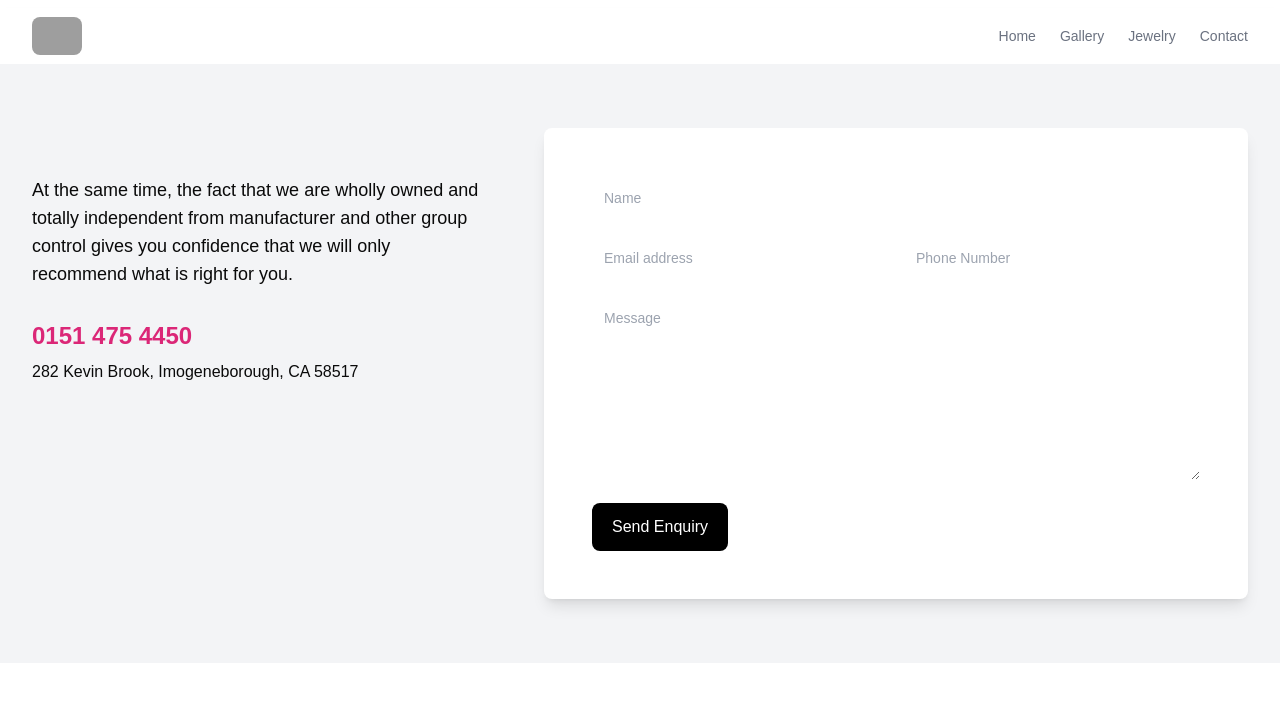
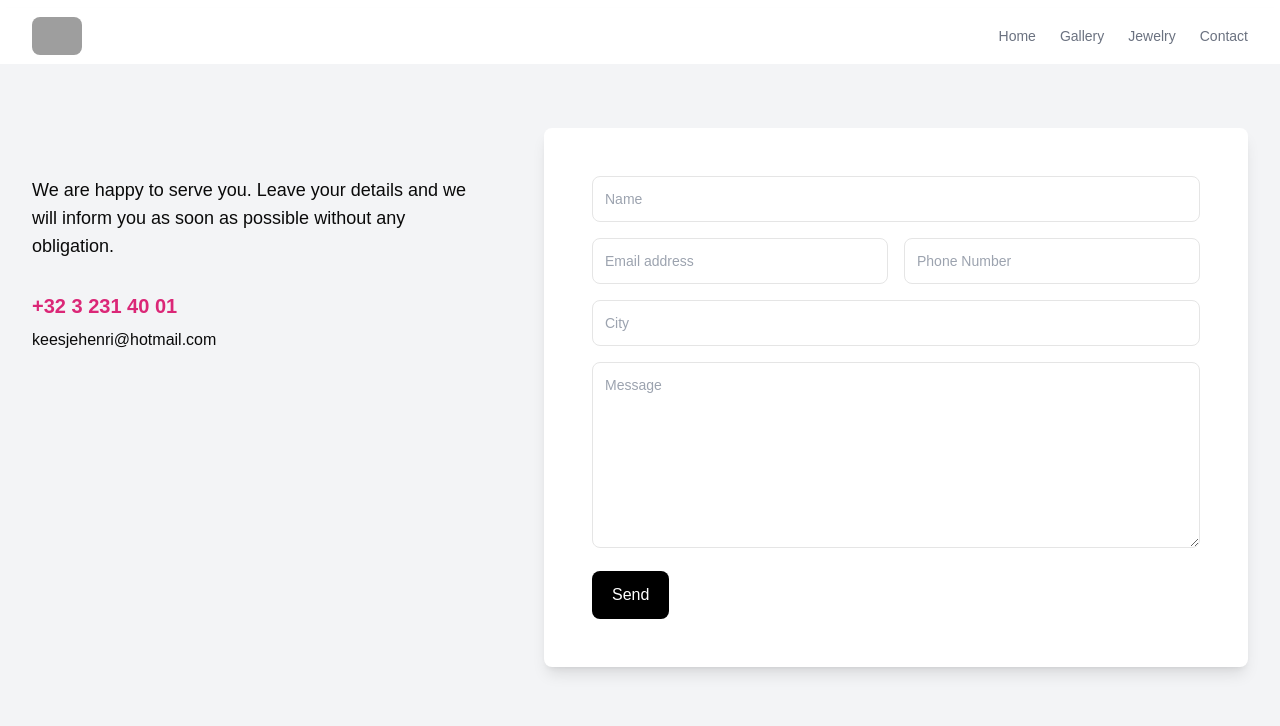
Before and after one commit to Arbab-Mustafa/nexjs_jewelry, a Next.js app: page /contact in a window 1280 px wide. Shown: the top 726 px of the page. Built offline with nearby package versions, Linux system fonts and the light colour scheme; grey boxes are pictures that could not be loaded.

Commit message:
adding form

```diff
--- a/app/_component/ContactForm.jsx
+++ b/app/_component/ContactForm.jsx
@@ -1,58 +1,57 @@
+import Link from "next/link";
 import React from "react";
 
 const ContactForm = () => {
   return (
     <div>
-      {/*
-    Heads up! 👋
-
-    Plugins:
-      - @tailwindcss/forms
-  */}
-
       <section className="bg-gray-100">
         <div className="mx-auto max-w-screen-xl px-4 py-16 sm:px-6 lg:px-8">
           <div className="grid grid-cols-1 gap-x-16 gap-y-8 lg:grid-cols-5">
             <div className="lg:col-span-2 lg:py-12">
               <p className="max-w-xl text-lg">
-                At the same time, the fact that we are wholly owned and totally
-                independent from manufacturer and other group control gives you
-                confidence that we will only recommend what is right for you.
+                We are happy to serve you. Leave your details and we will inform
+                you as soon as possible without any obligation.
               </p>
 
               <div className="mt-8">
-                <a href="#" className="text-2xl font-bold text-pink-600">
-                  {" "}
-                  0151 475 4450{" "}
+                <a href="#" className="text-xl font-bold text-pink-600">
+                  +32 3 231 40 01
                 </a>
 
                 <address className="mt-2 not-italic">
-                  282 Kevin Brook, Imogeneborough, CA 58517
+                  <Link
+                    href="mailto:keesjehenri@hotmail.com"
+                    className="  hover:underline"
+                  >
+                    keesjehenri@hotmail.com
+                  </Link>
                 </address>
               </div>
             </div>
 
             <div className="rounded-lg bg-white p-8 shadow-lg lg:col-span-3 lg:p-12">
               <form action="#" className="space-y-4">
+                {/* Name */}
                 <div>
                   <label className="sr-only" htmlFor="name">
                     Name
                   </label>
                   <input
-                    className="w-full rounded-lg border-gray-200 p-3 text-sm"
+                    className="w-full rounded-lg border p-3 text-sm"
                     placeholder="Name"
                     type="text"
                     id="name"
                   />
                 </div>
 
+                {/* address Phone */}
                 <div className="grid grid-cols-1 gap-4 sm:grid-cols-2">
                   <div>
                     <label className="sr-only" htmlFor="email">
                       Email
                     </label>
                     <input
-                      className="w-full rounded-lg border-gray-200 p-3 text-sm"
+                      className="w-full rounded-lg border  p-3 text-sm"
                       placeholder="Email address"
                       type="email"
                       id="email"
@@ -64,7 +63,7 @@ const ContactForm = () => {
                       Phone
                     </label>
                     <input
-                      className="w-full rounded-lg border-gray-200 p-3 text-sm"
+                      className="w-full rounded-lg border p-3 text-sm"
                       placeholder="Phone Number"
                       type="tel"
                       id="phone"
@@ -72,13 +71,28 @@ const ContactForm = () => {
                   </div>
                 </div>
 
+                {/* City */}
+                <div>
+                  <label className="sr-only" htmlFor="city">
+                    City
+                  </label>
+                  <input
+                    className="w-full rounded-lg border p-3 text-sm"
+                    placeholder="City"
+                    type="text"
+                    id="city"
+                  />
+                </div>
+
+                {/* Submit */}
+
                 <div>
                   <label className="sr-only" htmlFor="message">
                     Message
                   </label>
 
                   <textarea
-                    className="w-full rounded-lg border-gray-200 p-3 text-sm"
+                    className="w-full rounded-lg border  p-3 text-sm"
                     placeholder="Message"
                     rows="8"
                     id="message"
@@ -90,7 +104,7 @@ const ContactForm = () => {
                     type="submit"
                     className="inline-block w-full rounded-lg bg-black px-5 py-3 font-medium text-white sm:w-auto"
                   >
-                    Send Enquiry
+                    Send
                   </button>
                 </div>
               </form>
```
